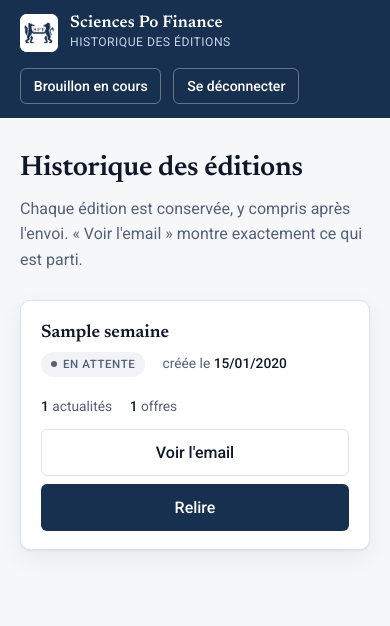
After one commit to qmfire18-source/spf-newsletter, a FastAPI app: template src/app/templates/history.html in a window 390 px wide. The commit adds this page. Shown: the top 626 px of the page. Run offline with FastAPI, Linux system fonts and the light colour scheme; the template is opened without the code that fills it: most values are stand-ins (such as "Sample title", 1, 10 or a date in 2020).

Commit message:
Ajoute l'historique des éditions envoyées
Le contenu d'un brouillon envoyé était conservé mais introuvable : aucune
page ne le listait. /historique donne la semaine, la date d'envoi, qui a
validé, le nombre d'abonnés atteints et la liste visée, avec un lien vers
l'archive de ce qui est réellement parti.

Le nombre d'abonnés est relevé au moment de l'envoi et figé : la liste
continue d'évoluer, et « envoyée à 42 abonnés » ne veut rien dire si le
chiffre est recalculé plus tard. Une défaillance du comptage n'empêche
jamais l'envoi.

Les trois colonnes de suivi sont ajoutées à une base déjà remplie :
create_all ne touche pas aux tables existantes, donc init_db complète les
colonnes manquantes.

Corrige au passage le bandeau de semaine, qu'une règle mobile portait de
14 à 20 px et coupait en deux lignes sur téléphone. Elle visait un titre,
elle s'appliquait à la ligne de semaine.

Co-Authored-By: Claude Opus 5 <noreply@anthropic.com>

```diff
--- a/src/app/main.py
+++ b/src/app/main.py
@@ -26,7 +26,13 @@ from src.config import (
     SESSION_MAX_AGE_SECONDS,
 )
 from src.db.models import Draft, SessionLocal, utcnow
-from src.email.brevo_sender import _semaine_en_lettres, render_newsletter, send_campaign
+from src.config import BREVO_LIST_ID
+from src.email.brevo_sender import (
+    _semaine_en_lettres,
+    count_recipients,
+    render_newsletter,
+    send_campaign,
+)
 from src.sanitize import sanitize_html
 
 logger = logging.getLogger(__name__)
@@ -173,6 +179,29 @@ def review_draft(
     )
 
 
+@app.get("/historique", response_class=HTMLResponse)
+def history(
+    request: Request,
+    reviewer: str = Depends(get_current_reviewer),
+    db=Depends(get_db),
+):
+    """Toutes les éditions, envoyées ou non, avec leur trace d'envoi.
+
+    Un brouillon envoyé n'est jamais supprimé : son contenu reste lisible
+    par l'aperçu, qui sert alors d'archive de ce qui est réellement parti.
+    """
+    drafts = db.query(Draft).order_by(Draft.week_of.desc()).all()
+    return templates.TemplateResponse(
+        request,
+        "history.html",
+        {
+            "drafts": drafts,
+            "reviewer": reviewer,
+            "semaines": {d.id: _semaine_en_lettres(d.week_of) for d in drafts},
+        },
+    )
+
+
 @app.get("/draft/{draft_id}/apercu", response_class=HTMLResponse)
 def preview_draft(
     draft_id: int,
@@ -265,8 +294,16 @@ def send_draft(
             error="L'envoi Brevo a échoué. Le brouillon reste modifiable."
         )
 
+    # Le nombre d'abonnés est figé maintenant : la liste continuera
+    # d'évoluer, l'historique doit dire combien de personnes l'ont reçue.
     db.query(Draft).filter(Draft.id == draft_id).update(
-        {"status": "sent", "sent_at": utcnow()}
+        {
+            "status": "sent",
+            "sent_at": utcnow(),
+            "brevo_campaign_id": str(campaign_id),
+            "brevo_list_id": int(BREVO_LIST_ID) if BREVO_LIST_ID else None,
+            "recipient_count": count_recipients(),
+        }
     )
     db.commit()
     logger.info(
--- /dev/null
+++ b/src/app/templates/history.html
@@ -0,0 +1,108 @@
+{% extends "_base.html" %}
+{% block title %}Historique des éditions{% endblock %}
+{% block style %}
+    .topbar { background:var(--navy); color:#fff; }
+    .topbar__in { max-width:66rem; margin:0 auto; padding:.85rem 1.25rem;
+                  display:flex; align-items:center; justify-content:space-between;
+                  gap:1rem; flex-wrap:wrap; }
+    .who { display:flex; align-items:center; gap:.75rem; font-size:.88rem; color:#C4D3E8; }
+    .who form { margin:0; }
+    .btn--onnavy { background:transparent; color:#fff; border-color:#ffffff55;
+                   min-height:36px; padding:.35rem .8rem; font-size:.88rem; }
+    .btn--onnavy:hover { background:#ffffff1f; }
+
+    main { max-width:66rem; margin:0 auto; padding:1.75rem 1.25rem 4rem; }
+    h1 { font-family:var(--serif); font-size:1.75rem; font-weight:600;
+         margin:0 0 .3rem; letter-spacing:-.01em; }
+    .sub { color:var(--fg-muted); margin:0 0 1.75rem; max-width:52ch; }
+
+    .edition { background:var(--surface); border:1px solid var(--border);
+               border-radius:var(--radius); box-shadow:var(--shadow);
+               padding:1.1rem 1.25rem; margin-bottom:.85rem;
+               display:grid; grid-template-columns:1fr auto; gap:.8rem 1.5rem;
+               align-items:center; }
+    .edition__titre { font-family:var(--serif); font-size:1.12rem; font-weight:600;
+                      margin:0 0 .25rem; }
+    .meta { display:flex; gap:1.1rem; flex-wrap:wrap; font-size:.86rem;
+            color:var(--fg-muted); }
+    .meta b { color:var(--fg); font-weight:500; font-variant-numeric:tabular-nums; }
+    .actions { display:flex; gap:.5rem; flex-wrap:wrap; }
+
+    .etat { display:inline-flex; align-items:center; gap:.4rem; font-size:.72rem;
+            font-weight:500; padding:.22rem .6rem; border-radius:999px;
+            text-transform:uppercase; letter-spacing:.05em; }
+    .etat__point { width:6px; height:6px; border-radius:50%; background:currentColor; }
+    .etat--sent { background:var(--ok-bg); color:var(--ok); }
+    .etat--pending { background:var(--surface-2); color:var(--fg-muted); }
+
+    .empty { background:var(--surface); border:1px solid var(--border);
+             border-radius:var(--radius); padding:3rem 1.5rem; text-align:center;
+             color:var(--fg-muted); box-shadow:var(--shadow); }
+
+    @media (max-width:640px) {
+      .edition { grid-template-columns:1fr; }
+      .actions .btn { width:100%; }
+    }
+{% endblock %}
+
+{% block body %}
+<header class="topbar">
+  <div class="topbar__in">
+    <div class="brand brand--onnavy">
+      {% include "_brand.html" %}
+      <div>
+        <div class="brand__name">Sciences&nbsp;Po Finance</div>
+        <div class="brand__sub">Historique des éditions</div>
+      </div>
+    </div>
+    <div class="who">
+      <a class="btn btn--onnavy" href="/">Brouillon en cours</a>
+      <form method="post" action="/logout">
+        <button type="submit" class="btn btn--onnavy">Se déconnecter</button>
+      </form>
+    </div>
+  </div>
+</header>
+
+<main>
+  <h1>Historique des éditions</h1>
+  <p class="sub">
+    Chaque édition est conservée, y compris après l'envoi. « Voir l'email »
+    montre exactement ce qui est parti.
+  </p>
+
+  {% if drafts %}
+    {% for d in drafts %}
+    <article class="edition">
+      <div>
+        <h2 class="edition__titre">{{ semaines[d.id] }}</h2>
+        <div class="meta">
+          {% if d.status == "sent" %}
+            <span class="etat etat--sent"><span class="etat__point"></span>Envoyée</span>
+            {% if d.sent_at %}<span>le <b>{{ d.sent_at.strftime("%d/%m/%Y à %H:%M") }}</b></span>{% endif %}
+            {% if d.recipient_count is not none %}<span><b>{{ d.recipient_count }}</b> abonné{{ "s" if d.recipient_count > 1 }}</span>{% endif %}
+            {% if d.brevo_list_id %}<span>liste <b>{{ d.brevo_list_id }}</b></span>{% endif %}
+            {% if d.reviewed_by %}<span>par <b>{{ d.reviewed_by }}</b></span>{% endif %}
+          {% else %}
+            <span class="etat etat--pending"><span class="etat__point"></span>En attente</span>
+            <span>créée le <b>{{ d.created_at.strftime("%d/%m/%Y") }}</b></span>
+          {% endif %}
+          <span><b>{{ d.news_items | length }}</b> actualités</span>
+          <span><b>{{ d.stage_offers | length }}</b> offres</span>
+        </div>
+      </div>
+      <div class="actions">
+        <a class="btn btn--ghost" href="/draft/{{ d.id }}/apercu" target="_blank" rel="noopener">
+          Voir l'email
+        </a>
+        {% if d.status != "sent" %}
+        <a class="btn btn--primary" href="/">Relire</a>
+        {% endif %}
+      </div>
+    </article>
+    {% endfor %}
+  {% else %}
+  <div class="empty">Aucune édition pour l'instant.</div>
+  {% endif %}
+</main>
+{% endblock %}
--- a/src/app/templates/review.html
+++ b/src/app/templates/review.html
@@ -208,6 +208,7 @@
     <a href="#bloc-stages">Stages</a>
     <span class="toc__sep" aria-hidden="true"></span>
     <a href="/draft/{{ draft.id }}/apercu" target="_blank" rel="noopener">Aperçu email</a>
+    <a href="/historique">Historique</a>
     <span class="toc__stats">
       <span><b id="stat-items">·</b> actualités</span>
       <span><b id="stat-offres">·</b> offres</span>
@@ -331,6 +332,7 @@
       <path d="M4 6h16v12H4z"/><path d="m4 7 8 6 8-6"/>
     </svg>
     <h2>Aucun brouillon en attente</h2>
+    <p style="margin-bottom:1rem"><a href="/historique">Voir l'historique des éditions</a></p>
     <p>
       Le prochain brouillon sera généré automatiquement lundi matin, ou
       immédiatement en lançant <code>python scripts/run_weekly.py</code>.
--- a/src/email/brevo_sender.py
+++ b/src/email/brevo_sender.py
@@ -144,7 +144,10 @@ def render_newsletter(news_html: str, stages_html: str, week_of) -> str:
   @media only screen and (max-width:620px) {{
     .enveloppe {{ width:100% !important; }}
     .marges    {{ padding-left:20px !important; padding-right:20px !important; }}
-    .titre     {{ font-size:20px !important; }}
+    /* Le bandeau de semaine fait 14px sur grand écran. Une règle mobile le
+       portait à 20px, ce qui le coupait en deux lignes sur un téléphone :
+       « Semaine du 14 septembre » / « 2026 ». Il rétrécit au contraire. */
+    .titre     {{ font-size:13px !important; letter-spacing:0 !important; }}
     .contenu h3 {{ font-size:17px !important; }}
     .contenu, .contenu p, .contenu li {{ font-size:16px !important; }}
   }}
@@ -235,3 +238,26 @@ def _semaine_en_lettres(week_of) -> str:
         return f"Semaine du {week_of.day} {mois[week_of.month - 1]} {week_of.year}"
     except AttributeError:
         return f"Semaine du {week_of}"
+
+
+def count_recipients(list_id=None) -> int | None:
+    """Nombre d'abonnés de la liste, relevé au moment de l'envoi.
+
+    Sert l'historique : « envoyée à 42 abonnés » n'a de sens que si le
+    chiffre est figé le jour de l'envoi, la liste continuant d'évoluer.
+    Une défaillance ici ne doit jamais empêcher un envoi : on renvoie None.
+    """
+    list_id = list_id if list_id is not None else BREVO_LIST_ID
+    if not BREVO_API_KEY or not list_id:
+        return None
+    try:
+        response = requests.get(
+            f"{BASE_URL}/contacts/lists/{int(list_id)}",
+            headers={"api-key": BREVO_API_KEY, "Accept": "application/json"},
+            timeout=REQUEST_TIMEOUT_SECONDS,
+        )
+        response.raise_for_status()
+        return response.json().get("totalSubscribers")
+    except (requests.RequestException, ValueError, TypeError):
+        logger.warning("Nombre d'abonnés indisponible pour la liste %s", list_id)
+        return None
```
Also changed, not shown: src/db/models.py (+31 -0 lines), tests/test_app.py (+80 -0 lines), tests/test_brevo_sender.py (+14 -0 lines), tests/test_models_migration.py (added, +38 -0 lines), README.md.
